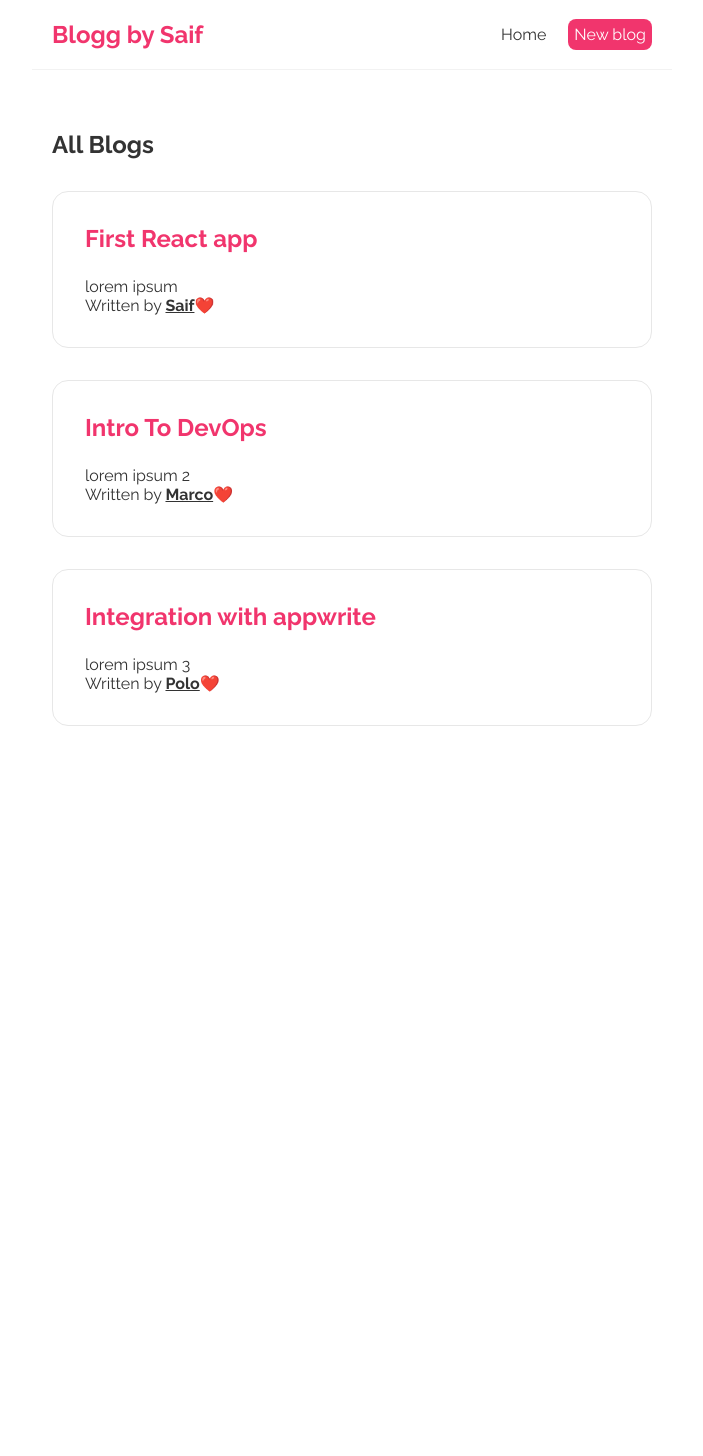
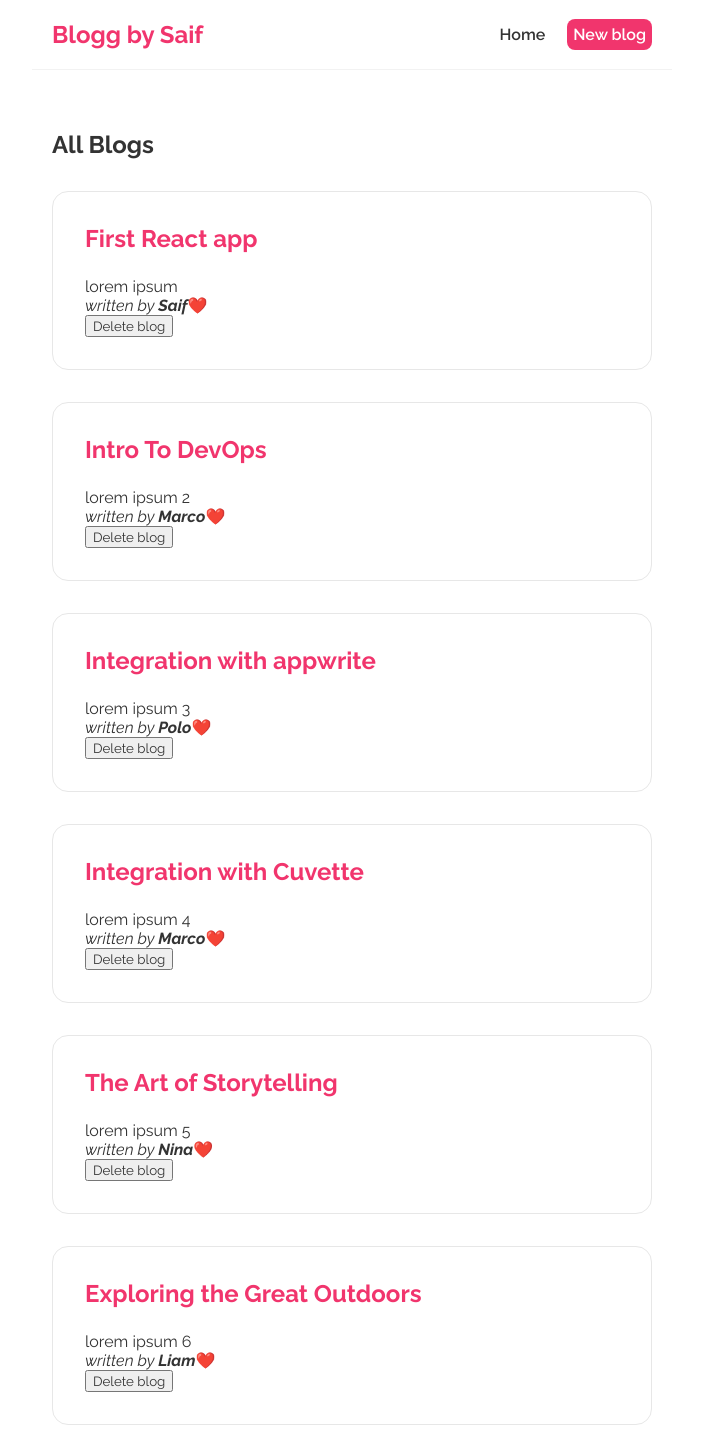
Before and after one commit to SaifuddinSaifee/blog-site, a React (Create React App) app: page / in a window 1280 px wide. Shown: the top 1456 px of the page, without its empty margins (288-991 px from the left). Before the commit the page ends 818 px from the top, so only its background shows below. Built offline with nearby package versions, Linux system fonts and the light colour scheme.

Commit message:
modfying site to add delete feature

```diff
--- a/src/BlogList.js
+++ b/src/BlogList.js
@@ -1,11 +1,10 @@
-const BlogList = ({blogs, title}) => {
-
+const BlogList = ({ blogs, title, handleDelete }) => {
     // const blogs = props.blogs
     // const title = props.title
 
     // console.log(blogProps);
-    console.log(blogs);
-    console.log(title);
+    // console.log(blogs);
+    // console.log(title);
 
     return (
         <div className="blog-list">
@@ -14,14 +13,10 @@ const BlogList = ({blogs, title}) => {
                 <div className="blog-preview" key={blog.id}>
                     <h2>{blog.title}</h2>
                     <p>{blog.body}</p>
-                    <p>
-                        Written by{" "}
-                        <a href={blog.author_link}>
-                            <strong>{blog.author}</strong>
-                        </a>
-                        ❤️
-                    </p>
+                    <p><em>written by{" "}<a style={{textDecoration: 'none'}} href={blog.author_link}><strong>{blog.author}</strong></a></em>❤️</p>
+                    <button onClick={() => handleDelete(blog.id)}>Delete blog</button>
                 </div>
+
             ))}
         </div>
     );
--- a/src/Home.js
+++ b/src/Home.js
@@ -1,16 +1,34 @@
-import { useState } from "react";
+import { useState, useEffect } from "react";
 import BlogList from "./BlogList";
 
 const Home = () => {
     const [blogs, setBlogs] = useState([
-        {title: 'First React app', body: 'lorem ipsum', author: 'Saif', author_link: "#", id: 1},
-        {title: 'Intro To DevOps', body: 'lorem ipsum 2', author: 'Marco',author_link: "#", id: 2},
-        {title: 'Integration with appwrite', body: 'lorem ipsum 3', author: 'Polo',author_link: "#", id: 3},
+        {title: 'First React app', body: 'lorem ipsum', author: 'Saif', author_link: "Saif-blogs", id: 1},
+        {title: 'Intro To DevOps', body: 'lorem ipsum 2', author: 'Marco',author_link: "Marcos-blogs", id: 2},
+        {title: 'Integration with appwrite', body: 'lorem ipsum 3', author: 'Polo',author_link: "Polos-blogs", id: 3},
+        {title: 'Integration with Cuvette', body: 'lorem ipsum 4', author: 'Marco',author_link: "Marcos-blogs", id: 4}, {title: 'The Art of Storytelling', body: 'lorem ipsum 5', author: 'Nina', author_link: "Ninas-blogs", id: 5},
+        {title: 'Exploring the Great Outdoors', body: 'lorem ipsum 6', author: 'Liam', author_link: "Liams-blogs", id: 6},
+        {title: 'Mastering Machine Learning', body: 'lorem ipsum 7', author: 'Kiera', author_link: "Kieras-blogs", id: 7},
+        {title: 'The Power of Positive Thinking', body: 'lorem ipsum 8', author: 'David', author_link: "Davids-blogs", id: 8}
     ]);
+
+    const [name, setName] = useState("marco");
+
+    const handleDelete = (id) => {
+        const newBlogs = blogs.filter((blog) => blog.id !== id)
+        setBlogs(newBlogs);
+    }
+
+    useEffect(() => {
+        console.log("useEffect in action");
+    }, [name])
 
     return (
         <div className="home">
-            <BlogList blogs = {blogs} title = {"All Blogs"}/>
+            <BlogList blogs = {blogs} title = {"All Blogs"} handleDelete = {handleDelete}/>
+            <BlogList blogs = {blogs.filter((blog) => blog.author === "Marco")} title = {"Marco's blogs"} handleDelete = {handleDelete}/>
+            <button onClick={() => setName("luigi")}>Change the name</button>
+            <p>{name}</p>
         </div>
     );
 }
--- a/src/Navbar.js
+++ b/src/Navbar.js
@@ -4,11 +4,7 @@ const Navbar = () => {
             <h1>Blogg by Saif</h1>
             <div className="links">
                 <a href="/">Home</a>
-                <a href="/create" style={{
-                    color: "white",
-                    backgroundColor: "#f1356d",
-                    borderRadius: "8px"
-                }}>New blog</a>
+                <a href="/create" className="newBtn">New blog</a>
             </div>
         </nav>
     );
--- a/src/index.css
+++ b/src/index.css
@@ -25,10 +25,18 @@
     margin-left: 16px;
     text-decoration: none;
     padding: 6px;
+    font-weight: 600;
 }
 .navbar a:hover {
     color: #f1356d;
 }
+
+.newBtn {
+    color: white;
+    background-color: #f1356d;
+    border-radius: 8px;
+}
+
 .content {
     max-width: 600px;
     margin: 40px auto;
@@ -43,9 +51,10 @@
 }
 
 .blog-preview:hover {
-  box-shadow: 0px 13px 34px -20px rgba(241,53,109,0.29);
-  -webkit-box-shadow: 0px 13px 34px -20px rgba(241,53,109,0.29);
-  -moz-box-shadow: 0px 13px 34px -20px rgba(241,53,109,0.29);
+    cursor: pointer;
+    box-shadow: 0px 13px 34px -30px rgba(241, 53, 109, 0.29);
+    -webkit-box-shadow: 0px 13px 34px -30px rgba(241, 53, 109, 0.29);
+    -moz-box-shadow: 0px 13px 34px -30px rgba(241, 53, 109, 0.29);
     border: 1px solid rgba(241, 53, 109, 0.1);
 }
 
```
Lines whose indentation alone changed are shown as unchanged.
